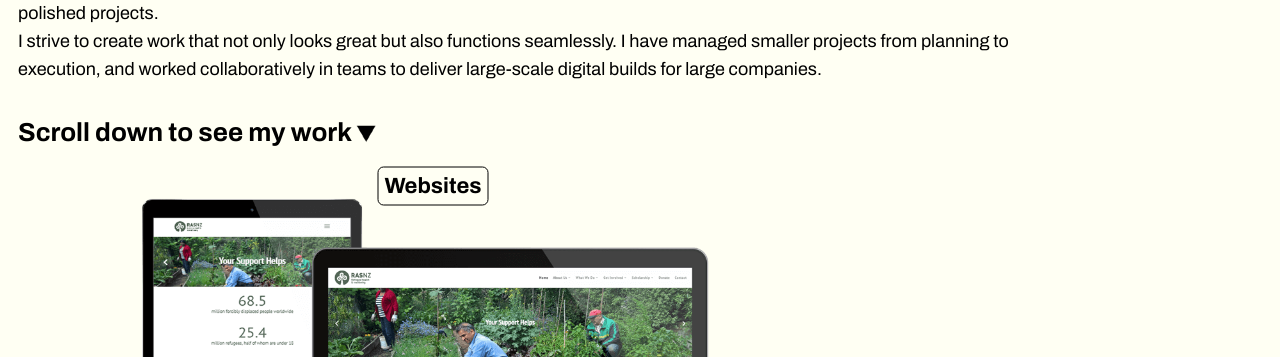
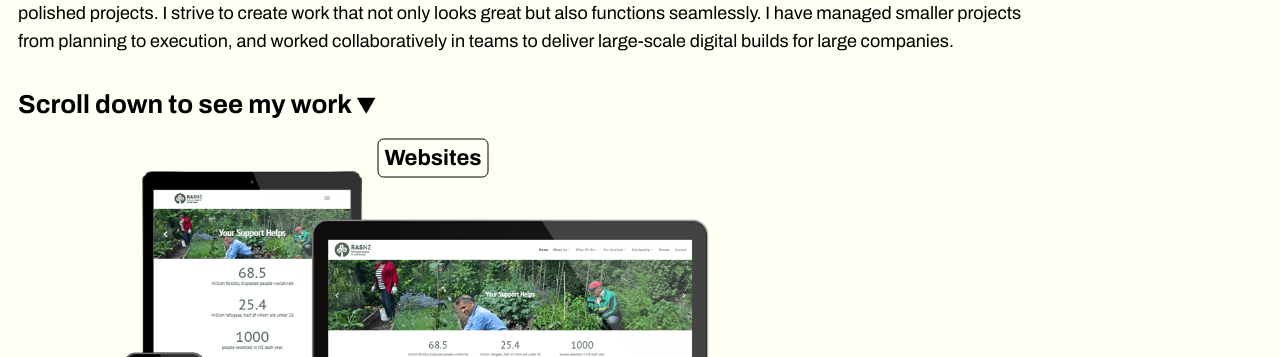
Before and after one commit to leearm/leearm.github.io, a plain HTML site: page index.html in a window 1280 px wide. Shown: the part 443-800 px from the top of the page. Drawn offline with nearby package versions, Linux system fonts and the light colour scheme.

Commit message:
Intro tweak

```diff
--- a/index.html
+++ b/index.html
@@ -67,7 +67,7 @@
                 <h1 class="h1home">Front-End Web Developer</h1>
                 <div class="section_line2"><span>Hello. </span></div>
                 <p>
-                    I have over ten years of experience in web development and UI/UX, with a problem-solving mindset and a passion for delivering polished projects.<br>I strive to create work that not only looks great but also functions seamlessly. I have managed smaller projects from planning to execution, and worked collaboratively in teams to deliver large-scale digital builds for large companies.
+                    I have over ten years of experience in web development and UI/UX, with a problem-solving mindset and a passion for delivering polished projects. I strive to create work that not only looks great but also functions seamlessly. I have managed smaller projects from planning to execution, and worked collaboratively in teams to deliver large-scale digital builds for large companies.
                 </p>
                 <h3>Scroll down to see my work <span id="down_arrow__outer"><img id="down_arrow" src="img/arrow_down.png"></span></h3>
             </div>
```
